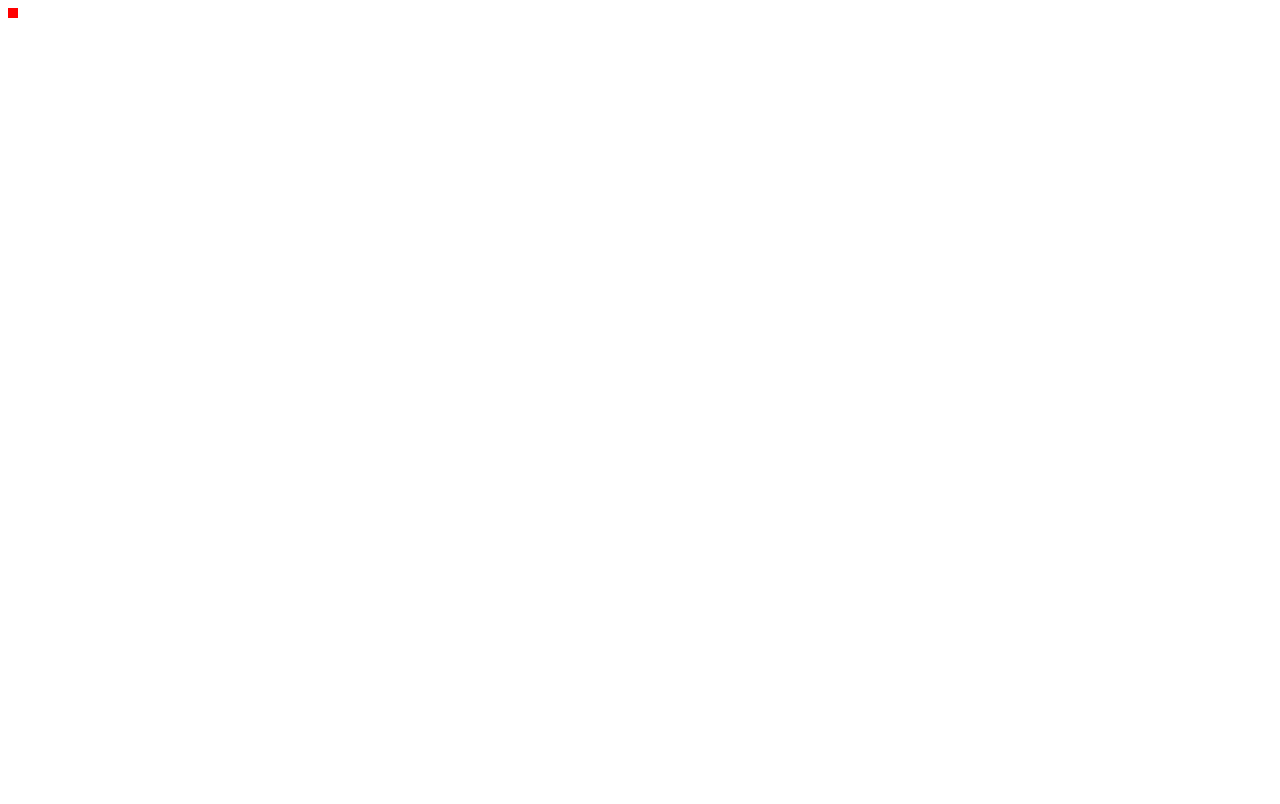
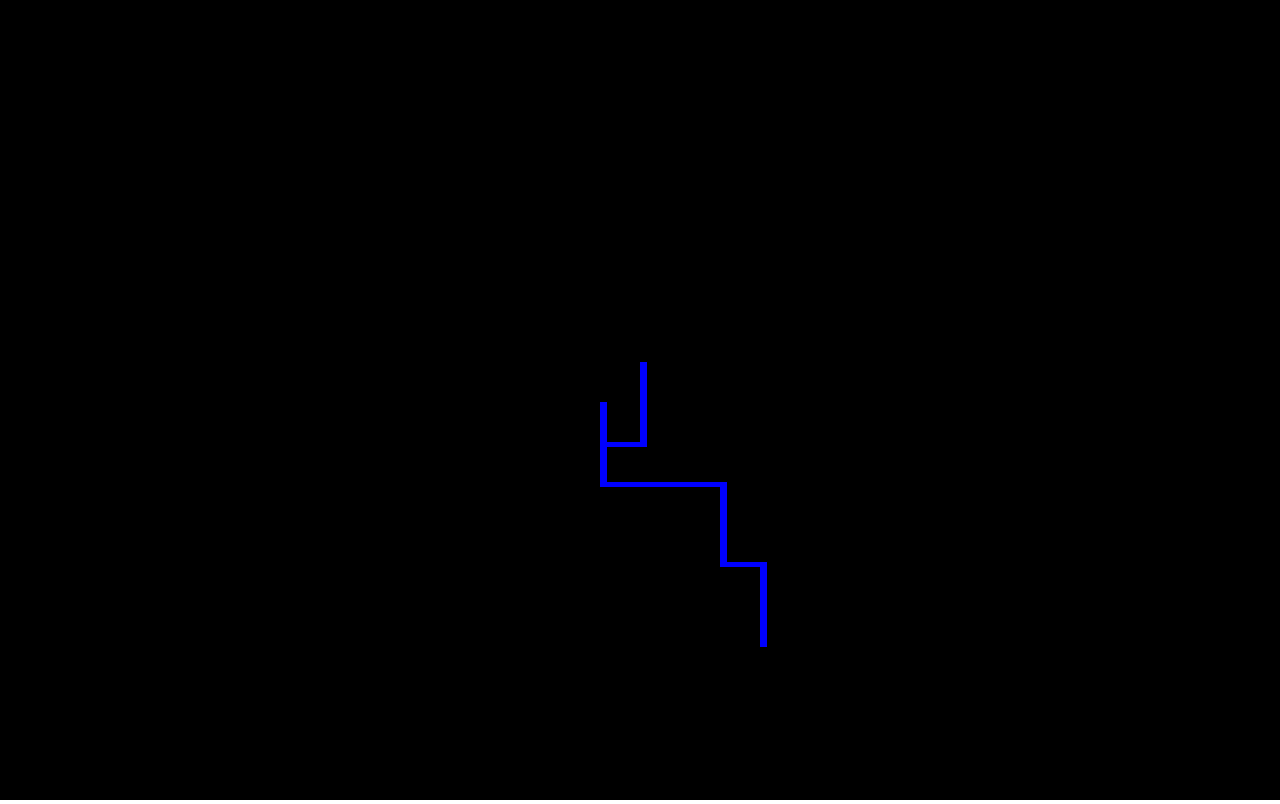
Before and after one commit to carsin/pipes-clone, a plain HTML site: page index.html in a window 1280 px wide. Drawn offline with Linux system fonts and the light colour scheme.

Commit message:
Forgot to add files for line functionality

```diff
--- a/code.js
+++ b/code.js
@@ -8,6 +8,9 @@ var canvas = {
     setDimensions: function() {
         canvas.width = window.innerWidth;
         canvas.height = window.innerHeight;
+
+        canvas.ele.width = canvas.width;
+        canvas.ele.height = canvas.height;
     },
 }
 
@@ -16,6 +19,14 @@ window.onload = function() {
     canvas.ele = document.getElementById("gc");
     canvas.gfx = canvas.ele.getContext("2d");
 
-    canvas.gfx.fillStyle = "red";
-    canvas.gfx.fillRect(0, 0, 10, 10);
+    canvas.setDimensions();
+
+    canvas.gfx.fillStyle = "black";
+    canvas.gfx.fillRect(0, 0, canvas.width, canvas.height);
+
+    var testLine = new Line("blue", 5, 7, canvas.width / 2, canvas.height / 2, 2);
+    setInterval(function() {
+        testLine.update();
+        testLine.render();
+    }, 1000/60);
 }
--- a/index.html
+++ b/index.html
@@ -3,9 +3,17 @@
 <head>
     <meta charset="UTF-8">
     <title>pipes-sh clone</title>
+    <style>
+        * {
+            margin: 0;
+            padding: 0;
+            overflow: hidden;
+        }
+    </style>
 </head>
 <body>
     <canvas id="gc" width="400" height="400">Your browser does not support canvas.</canvas>
     <script src="code.js" charset="utf-8"></script>
+    <script src="line.js" charset="utf-8"></script>
 </body>
 </html>
--- a/line.js
+++ b/line.js
@@ -0,0 +1,43 @@
+var lines = [];
+
+function Line(color, height, width, x, y, speed) {
+    this.color = color;
+    this.height = height;
+    this.width = width;
+    this.x = x;
+    this.y = y;
+    this.speed = speed;
+    this.dir = Math.round(Math.random() * 3);
+    this.dirChangeCount = 0;
+
+    this.render = function() {
+        // canvas.gfx.fillStyle = "black";
+        // canvas.gfx.fillRect(this.x - 2, this.y, this.width + 4, this.height);
+        canvas.gfx.fillStyle = this.color;
+        canvas.gfx.fillRect(this.x, this.y, this.width, this.height);
+    }
+
+    this.update = function() {
+        this.dirChangeCount++;
+        if (this.dirChangeCount >= 20) {
+            this.dirChangeCount = 0;
+            this.dir = Math.round(Math.random() * 3);
+            console.log(this.dir);
+        }
+
+        //     ^
+        //     0
+        // < 3   1 >
+        //     2
+        //     V
+
+        switch(this.dir) {
+            case 0: this.y -= this.speed; break;
+            case 1: this.x += this.speed; break;
+            case 2: this.y += this.speed; break;
+            case 3: this.x -= this.speed; break;
+            default: console.log("Error: no direction specified.");
+        }
+
+    }
+}
```
